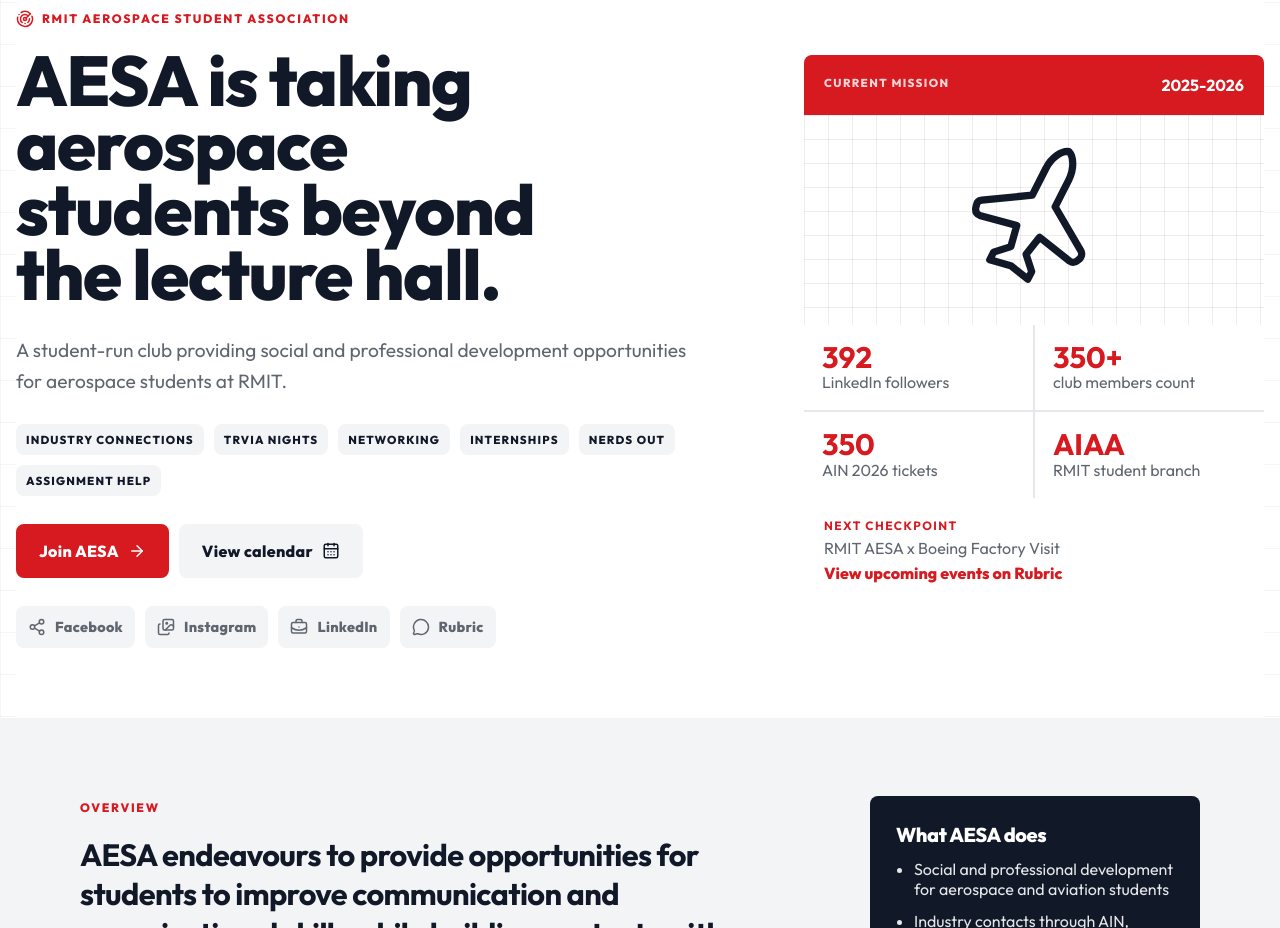
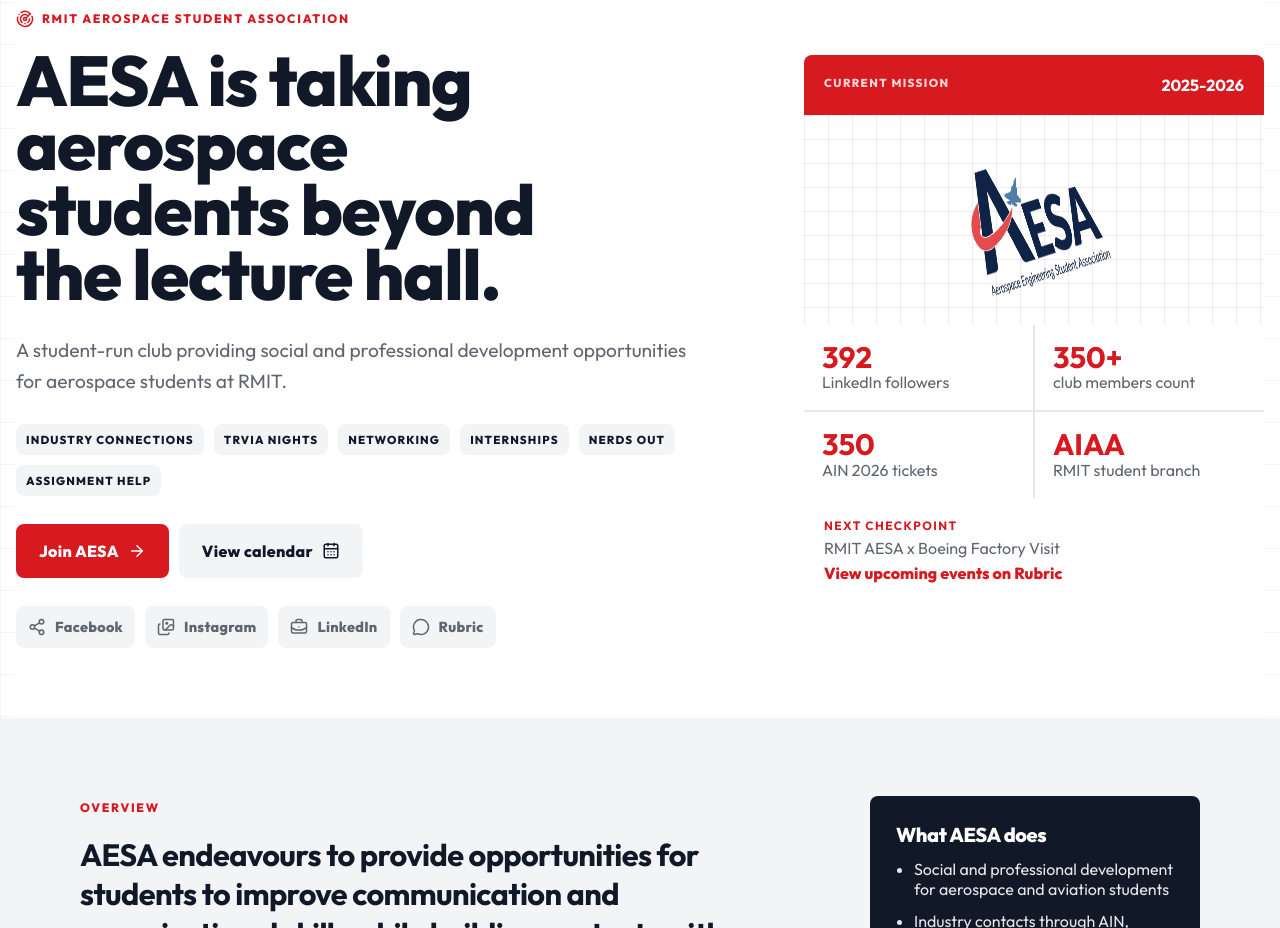
Before and after one commit to Sarujan2001/AESA, a React (Vite) app in the folder my-app/: page / in a window 1280 px wide. Shown: the part 880-1808 px from the top of the page. Built offline with nearby package versions, Linux system fonts and the light colour scheme.

Commit message:
Update website

```diff
--- a/my-app/src/App.jsx
+++ b/my-app/src/App.jsx
@@ -299,7 +299,11 @@
             <strong>2025-2026</strong>
           </div>
           <div className="mini-orbit" aria-hidden="true">
-            <Plane className="plane-wire" strokeWidth={1.2} />
+          <img
+               className="plane-wire"
+               s src="/Light_Logo_Rev1-removebg-preview.png"
+               alt=""
+               />
           </div>
           <div className="stats-grid">
             {stats.map(({ value, label }) => (
```
